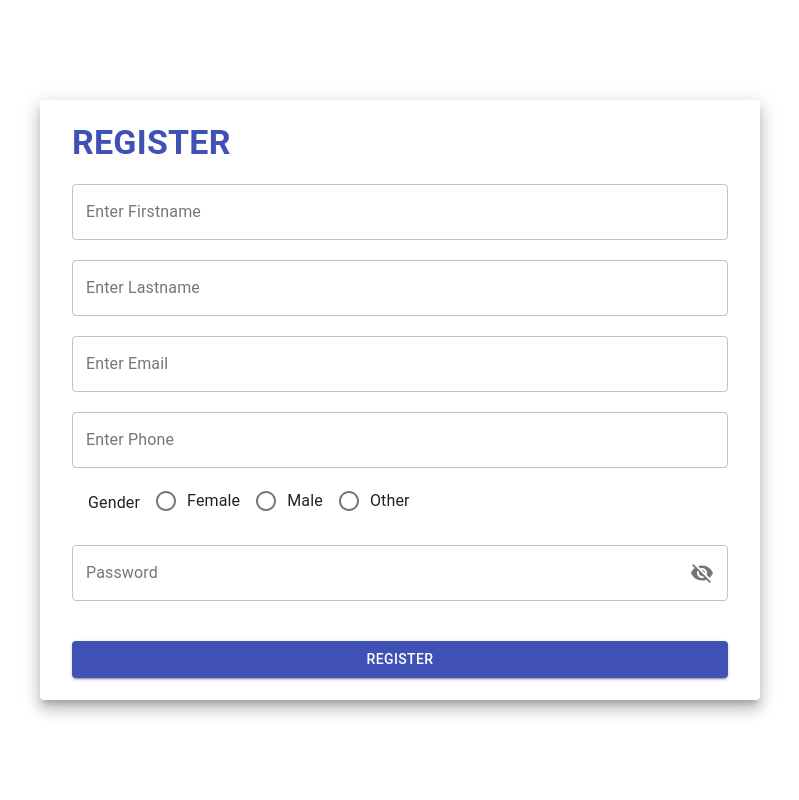
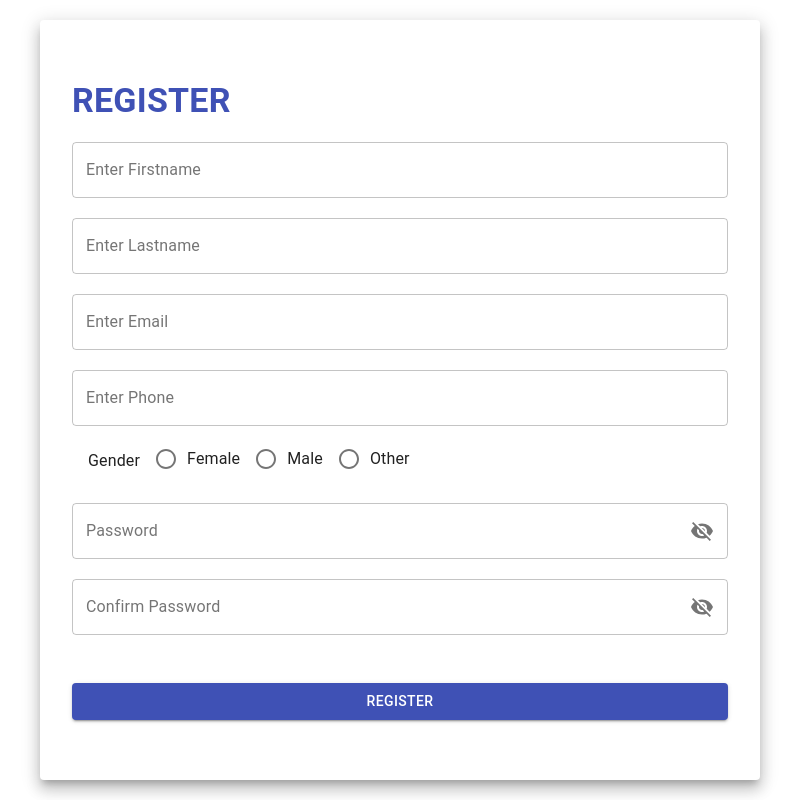
Before and after one commit to Shyamashree98/demo-app, a Next.js app: page /MyRegisterPage in a window 1280 px wide. Shown: the whole page, without its empty margins (240-1039 px from the left). Built offline with nearby package versions, Linux system fonts and the light colour scheme.

Commit message:
added circular progress and confirm password

```diff
--- a/pages/MyRegisterPage.js
+++ b/pages/MyRegisterPage.js
@@ -1,4 +1,4 @@
-import { Box, Button, Paper, Typography, InputAdornment, Container, IconButton, FormControl, FormControlLabel, FormLabel, FormHelperText } from "@material-ui/core";
+import { Box, Button, Paper, Typography, InputAdornment, CircularProgress, IconButton, FormControl, FormControlLabel, FormLabel, FormHelperText } from "@material-ui/core";
 import React from 'react';
 import VisibilityIcon from '@material-ui/icons/Visibility';
 import VisibilityOffIcon from '@material-ui/icons/VisibilityOff';
@@ -15,11 +15,13 @@ export default function Register() {
     const [email, setEmail] = React.useState('');
     const [phone, setPhone] = React.useState('');
     const [password, setPassword] = React.useState('');
+    const [confirmPassword, setConfirmPassword] = React.useState('');
     const [firstNameError, setFirstNameError] = React.useState('');
     const [lastNameError, setLastNameError] = React.useState('');
     const [emailError, setEmailError] = React.useState('');
     const [phoneError, setPhoneError] = React.useState('');
     const [passwordError, setPasswordError] = React.useState('');
+    const [confirmPasswordError, setConfirmPasswordError] = React.useState('');
     const [isObscure, setIsObscure] = React.useState(false);
     const [value, setValue] = React.useState('');
     const [radioError, setRadioError] = React.useState(false);
@@ -47,6 +49,10 @@ export default function Register() {
 
     const handleChangePassword = (event) => {
         setPassword(event.target.value);
+    };
+
+    const handleChangeConfirmPassword = (event) => {
+        setConfirmPassword(event.target.value);
     };
 
     const validateFields = () => {
@@ -85,6 +91,13 @@ export default function Register() {
         } else {
             setPasswordError('');
         }
+
+        if(password !== confirmPassword){
+            setConfirmPasswordError('Passwords don\'t match');
+            return false;
+        }else{
+            setConfirmPasswordError('');
+        }
         if(value === ''){
             setRadioError(true);
             setHelperText("Choose an option");
@@ -122,7 +135,7 @@ export default function Register() {
             justifyContent: "Center",
             flexDirection: "column",
             width: "90vh",
-            height: "75vh",
+            height: "95vh",
             padding: 32
         }}  >
         <Typography variant="h4" color="primary"><b>REGISTER</b></Typography>
@@ -203,11 +216,39 @@ export default function Register() {
         }}
         />
 
-        <Button variant="contained" color="primary" style={{
-            marginTop: "40px"
-        }} onClick={handleSaveData}>
-        Register
-        </Button>
+        <TextField id="outlined-basic" fullWidth label="Confirm Password"
+        variant="outlined"
+        type={isObscure ? 'text' : 'password'}
+        style={{
+            marginTop: "20px",
+        }}
+        error={confirmPasswordError === '' ? false : true}
+        helperText={confirmPasswordError}
+        onChange={handleChangeConfirmPassword}
+        InputProps={{
+            endAdornment:
+            <InputAdornment position='end'>
+            <IconButton edge='end' onClick={() => {
+                setIsObscure(!isObscure)
+            }}>
+            {
+                isObscure ? <VisibilityIcon /> : <VisibilityOffIcon />
+            }
+            </IconButton>
+            </InputAdornment>
+        }}
+        />
+        <Box style={{
+            height: "1vh"
+        }}>
+        </Box>
+        {
+            isLoading ? <CircularProgress/> : <Button variant="contained" color="primary" style={{
+                marginTop: "40px"
+            }} onClick={handleSaveData}>
+            Register
+            </Button>
+        }
         </Paper>
         </Box>
         );
```
